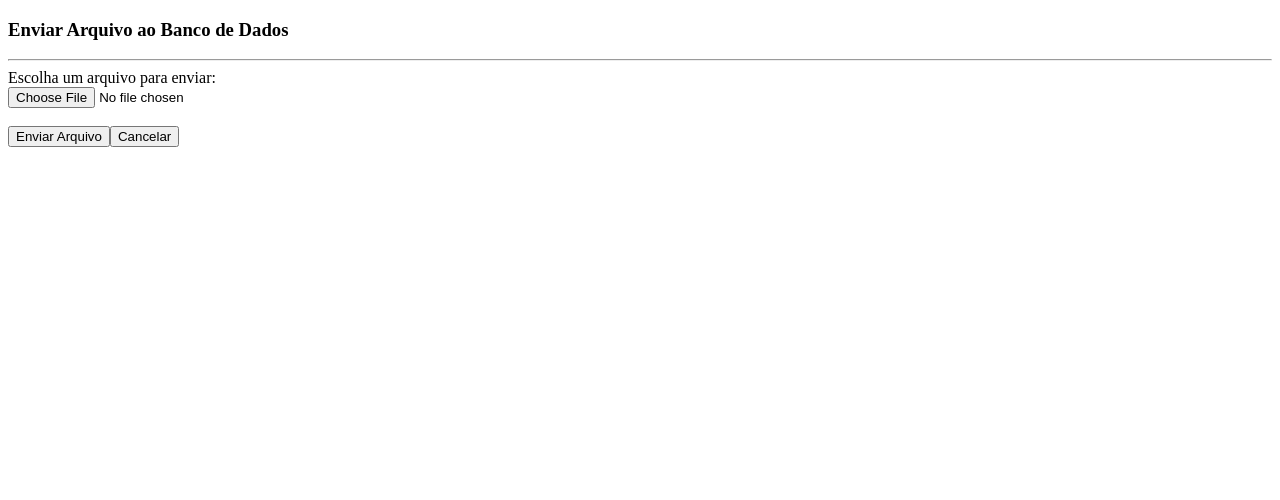
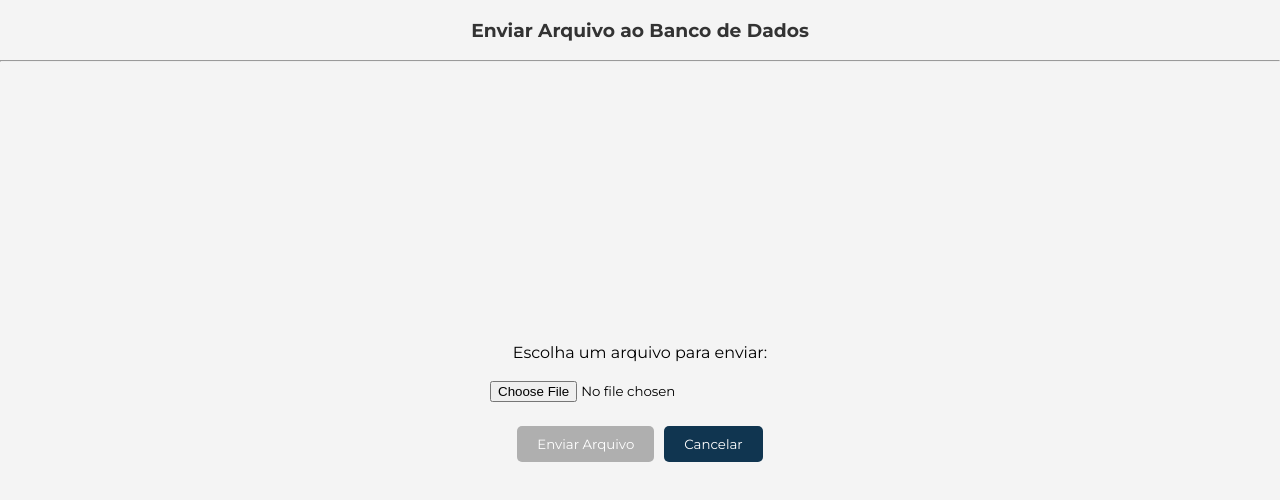
Before and after one commit to Yuri-Raymond/LeitorArquivos-Vue, a Vue app: page / in a window 1280 px wide. Both pictures are taken after a click on the button "Enviar ao Banco de Dados". Shown: the top 500 px of the page. Built offline with nearby package versions, Linux system fonts and the light colour scheme; the HTML template or start-up script is replaced by a standard one.

Commit message:
Estilização da página

```diff
--- a/src/frontend/components/MainScript.vue
+++ b/src/frontend/components/MainScript.vue
@@ -1,6 +1,8 @@
 <script>
 import axios from 'axios';
 import * as XLSX from "xlsx"; // Usado para o suporte a arquivos do Excel
+import "./styles.css";  // Importação do CSS externo
+
 export default {
 	data() {
 		return {
@@ -67,23 +69,23 @@ export default {
 		},
 		enviarBDPressionado(event){
 			console.log("Botão pressionado");
-			this.armazenadoMsg = "Enviando para o banco de dados...";
-			this.armazenadoCor = "blue";
+			this.mensagem = "Enviando para o banco de dados...";
+			this.mensagemCor = "blue";
 			this.enviarBDSelecionado = true;
 
 			if (this.arquivoSelecionado) {
 				console.log("Condição Verificada");
 				try {
 					this.enviarDadosParaBD(this.arquivoSelecionado);
-					this.armazenadoMsg = "Dados enviados com sucesso!";
-					this.armazenadoCor = "green";
+					this.mensagem = "Dados enviados com sucesso!";
+					this.mensagemCor = "green";
 				} catch (error) {
-					this.armazenadoMsg = "Erro ao enviar dados.";
-					this.armazenadoCor = "red";
+					this.mensagem = "Erro ao enviar dados.";
+					this.mensagemCor = "red";
 				}
 			} else {
-				this.armazenadoMsg = "Nenhum dado para enviar.";
-				this.armazenadoCor = "orange";
+				this.mensagem = "Nenhum dado para enviar.";
+				this.mensagemCor = "orange";
 			}
 		},
 
@@ -300,14 +302,13 @@ enviarDadosParaBD(file) {
 		},
 
 		async enviarArquivo() {
-    // Verifica se o arquivo foi selecionado
 			if (!this.arquivoSelecionado) {
 				this.mensagem = "Nenhum arquivo selecionado.";
 				return;
 			}
 
 			const formData = new FormData();
-    formData.append("file", this.arquivoSelecionado); // Use a variável 'arquivoSelecionado' aqui
+			formData.append("file", this.arquivoSelecionado);
 
 			try {
 				const response = await axios.post("http://localhost:8080/api/files/upload", formData, {
@@ -320,7 +321,7 @@ async enviarArquivo() {
 
 				// Verificar a resposta
 				console.log(response); // Para debug
-        this.mensagem = `Upload realizado com sucesso: ${response.data}`; // Ajuste conforme a resposta esperada
+				this.mensagem = `Upload realizado com sucesso! ${response.data}`; // Ajuste conforme a resposta esperada
 
 			} catch (error) {
 			console.error("Erro no upload 1 :", error);
@@ -331,37 +332,37 @@ async enviarArquivo() {
 				: "Erro na conexão com o servidor.";
 			}
 		}
-
-
 	}
-
-
-
 }
-
 </script>
 
 <template>
 	<!-- Tela inicial -->
 	<div v-if="!lerSelecionado && !apagarSelecionado && !enviarSelecionado">
+		<div class="destaqueTopo" style="height: 90px;">
 			<h1>Escolha uma ação:</h1>
 			<hr>
+		</div>
+		<div class="centralizado moverParaBaixo">
 			<input type="file" ref="file" :accept="formatos.join(',')" style="display: none" @change="uploadArquivo"/>
 			<button @click="$refs.file.click()">Armazenar Arquivo</button>
+			<button @click="enviarPressionado">Enviar ao Banco de Dados</button>
+			<button @click="apagarPressionado" class="botaoVermelho">Apagar Arquivo</button>
 			<br>
-		<button @click="enviarPressionado">Enviar ao Banco de Dados</button>
-		<br>
-		<button @click="apagarPressionado">Apagar Arquivo</button>
-		<br><br>
 			<button @click="lerPressionado">Ler Arquivo</button>
-		<br>
 			<p v-if="armazenadoMsg != null" :style="{ color: armazenadoCor } ">{{ armazenadoMsg }}</p>
+			<p v-else style="opacity: 0;">Nada.</p>
+		</div>
 	</div>
 
 	<!-- Tela de seleção de arquivo -->
 	<div v-else-if="(lerSelecionado || apagarSelecionado) && arquivoCarregado == null">
+		<div class="destaqueTopo">
 			<h3>Arquivos salvos: {{ arquivosArmazenados.size }} </h3>
 			<hr>
+		</div>
+
+		<div class="centralizado">
 			<h3 v-if="lerSelecionado">Qual arquivo deseja abrir?</h3>
 			<h3 v-else="apagarSelecionado">Qual arquivo quer apagar?</h3>
 			<div v-for="[key, value] in arquivosArmazenados" :key="key">
@@ -369,53 +370,57 @@ async enviarArquivo() {
 				<br>
 			</div>
 			<br>
+			<div style="flex-direction: row;">
 				<button v-if="lerSelecionado" @click="arquivoCarregado = '*'" id="botaoListaTodos">Mostrar Todos</button>
 				<button @click="voltarPressionado">Voltar</button>
 			</div>
+		</div>
+	</div>
 
 	<!-- Tela de confirmação para apagar arquivo -->
-	<div v-else-if="apagarSelecionado">
+	<div v-else-if="apagarSelecionado" class="confirmarApagar">
 		<h3>Deseja apagar: "{{ arquivoCarregado }}"?</h3>
-		<hr>
-		<button @click="apagarArquivo">Sim</button>
-		<br>
+		<div style="flex-direction: row;">
+			<button @click="apagarArquivo" class="botaoVermelho">Sim</button>
 			<button @click="voltarPressionado">Não</button>
+		</div>
 	</div>
 
 	<!--Tela de envio de arquivo, Modificar se necessário-->
 	<div v-else-if="enviarSelecionado">
+		<div class="destaqueTopo">
 			<h3>Enviar Arquivo ao Banco de Dados</h3>
 			<hr>
-		<!-- Input para seleção de arquivo -->
+		</div>
+
+		<div class="centralizado moverParaBaixo">
 			<label for="fileInput">Escolha um arquivo para enviar:</label>
 			<br>
-		<input id="fileInput" type="file" @change="arquivoEnviado"/>
-		<br><br>
+			<input id="fileInput" type="file" :accept="formatos.join(',')" @change="arquivoEnviado"/>
+			<br>
 
-		<!-- Botão para enviar o arquivo -->
-		<button @click="enviarBDPressionado">
-			Enviar Arquivo
-		</button>
+			<div style="flex-direction: row;">
+				<button @click="enviarBDPressionado" class="botaoVerde" :disabled="!arquivoSelecionado">Enviar Arquivo</button>
+				<button @click="voltarPressionado">Cancelar</button>
+			</div>
 
-		<!-- Botão para cancelar -->
-		<button @click="voltarPressionado">
-			Cancelar
-		</button>
-
-		<!-- Feedback do status -->
-		<div v-if="mensagem != null">
-			<p :style="{ color: mensagemCor }">{{ mensagem }}</p>
+			<p v-if="mensagem != null" :style="{ color: mensagemCor }">{{ mensagem }}</p>
+			<p v-else style="opacity: 0;">Nada.</p>
 		</div>
 	</div>
 
 	<!-- Tela de visualização de arquivo -->
 	<div v-else>
+		<div class="destaqueTopo">
 			<h3 v-if="arquivoCarregado != '*'">Visualizando: {{ arquivoCarregado }}</h3>
 			<h3 v-else>Visualizando: Todos</h3>
 			<hr>
-		<ol v-html="visualizarArquivo()"></ol>
+		</div>
+		<ol v-html="visualizarArquivo()" class="margensPagina" style="margin-left: 40px; margin-right: 40px;"></ol>
+		<div class="destaqueFundo">
 			<hr>
 			<button @click="voltarPressionado">Voltar</button>
 		</div>
+	</div>
 
 </template>
--- /dev/null
+++ b/src/frontend/components/styles.css
@@ -0,0 +1,124 @@
+/* Definindo fonte padrão */
+@import url('https://fonts.googleapis.com/css2?family=Montserrat:wght@100..900&display=swap');
+* {
+	font-family: Montserrat, Arial, sans-serif;
+}
+
+/* Corpo da página */
+body {
+	background-color: #f4f4f4;
+	margin: 0;
+	padding: 0;
+	text-align: center;
+}
+
+h1, h3 {
+	color: #333;
+}
+
+p {
+	font-size: 16px;
+}
+
+/* Botões */
+button {
+	background-color: #103550;
+	color: white;
+	padding: 10px 20px;
+	border: none;
+	border-radius: 5px;
+	cursor: pointer;
+	margin: 5px;
+}
+
+button:hover {
+	background-color: #000000;
+}
+button:disabled {
+	background-color: #AFAFAF;
+}
+
+.botaoVermelho {
+	background-color: #DF0F2F;
+}
+.botaoVermelho:hover {
+	background-color: #BF0F1F;
+}
+.botaoVermelho:disabled {
+	background-color: #AFAFAF;
+}
+
+.botaoVerde {
+	background-color: #0FAF2F;
+}
+.botaoVerde:hover {
+	background-color: #0F8F1F;
+}
+.botaoVerde:disabled {
+	background-color: #AFAFAF;
+}
+
+/* Listas */
+ul {
+	text-align: left;
+	padding-left: 20px;
+}
+
+li {
+	margin-bottom: 10px;
+	text-align: left;
+}
+
+li strong {
+	color: #003F6F;
+}
+
+/* Usado para os divs das telas */
+.margensPagina {
+	margin-top: 80px;
+	margin-bottom: 100px;
+}
+
+.destaqueTopo {
+	position: fixed;
+	top: 0;
+	left: 0;
+	right: 0;
+	width: 100%;
+	height: 65px;
+	background-color: #f4f4f4;
+}
+
+.destaqueFundo {
+	position: fixed;
+	bottom: 0;
+	left: 0;
+	right: 0;
+	width: 100%;
+	height: 75px;
+	background-color: #f4f4f4;
+}
+
+.centralizado {
+	display: flex;
+	flex-direction: column;
+	justify-content: center;
+	align-items: center;
+	height: calc(100vh - 400px);
+	margin-top: 200px;
+	margin-bottom: 200px;
+}
+
+.confirmarApagar {
+	display: flex;
+	flex-direction: column;
+	justify-content: center;
+	align-items: center;
+	height: 100vh;
+}
+
+/* Corrige a posição da tela de envio de arquivo e tela inicial */
+.moverParaBaixo {
+	height: calc(100vh - 340px);
+	margin-bottom: 140px;
+}
```
Lines whose indentation alone changed are shown as unchanged.
